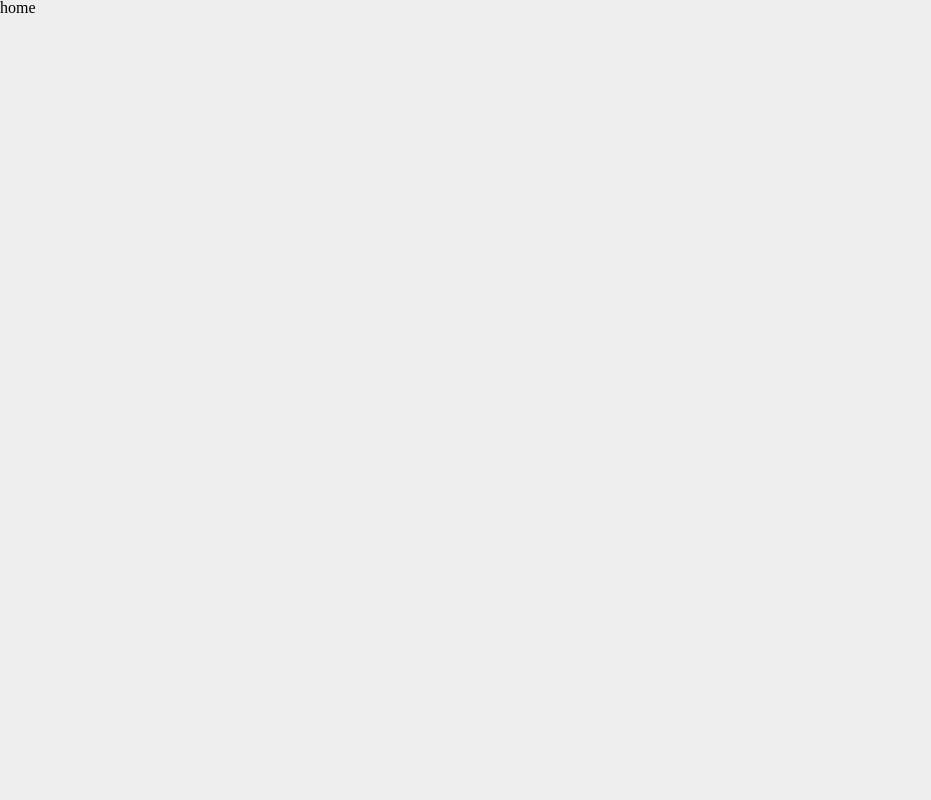
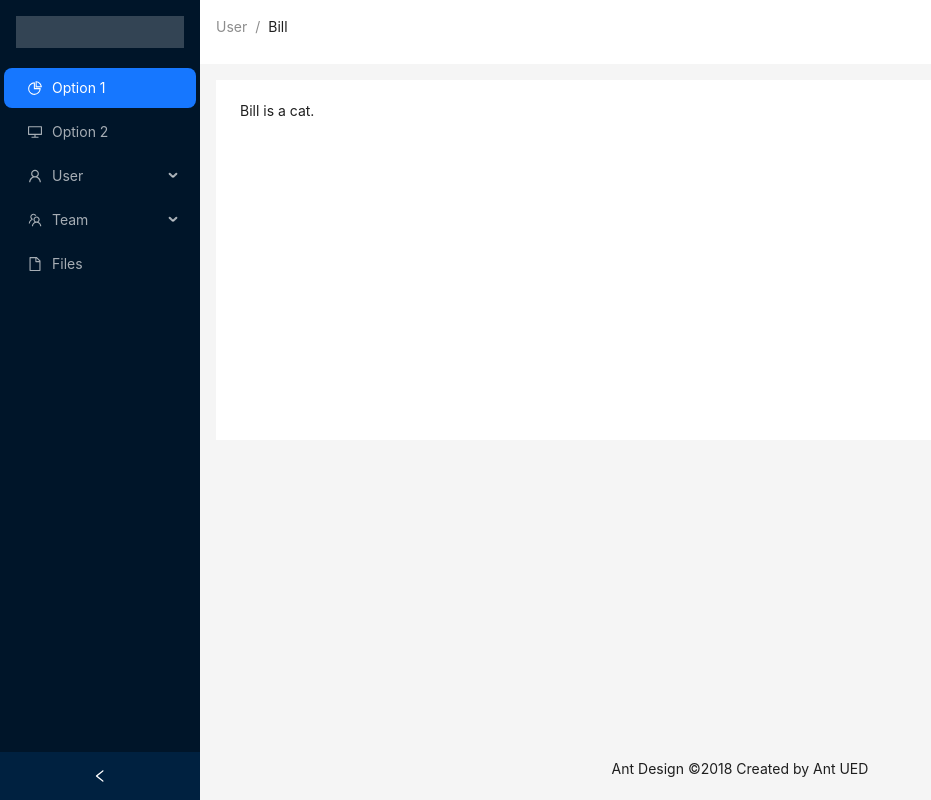
Before and after one commit to skyclouds2001/Frontend-Learning, a React (Vite) app in the folder React-Backstage-Manage-System/: page /home in a window 1280 px wide. Shown: the whole page, without its empty margins (0-931 px from the left). Built offline with nearby package versions, Linux system fonts and the light colour scheme.

Commit message:
feat: update Home page

```diff
--- a/React-Backstage-Manage-System/src/views/Home.tsx
+++ b/React-Backstage-Manage-System/src/views/Home.tsx
@@ -1,8 +1,85 @@
-import React from 'react'
+import React, { useState } from 'react'
+import { useNavigate } from 'react-router-dom'
+import { Breadcrumb, Layout, Menu, theme } from 'antd'
+import {
+  DesktopOutlined,
+  FileOutlined,
+  PieChartOutlined,
+  TeamOutlined,
+  UserOutlined,
+} from '@ant-design/icons'
+import type { MenuProps } from 'antd'
+
+const { Header, Content, Footer, Sider } = Layout
+
+type MenuItem = Required<MenuProps>['items'][number]
+
+type MenuInfo = {
+  key: string
+  keyPath: string[]
+  /** @deprecated This will not support in future. You should avoid to use this */
+  item: React.ReactInstance
+  domEvent: React.MouseEvent<HTMLElement> | React.KeyboardEvent<HTMLElement>
+}
+
+function getItem(
+  label: React.ReactNode,
+  key: React.Key,
+  icon?: React.ReactNode,
+  children?: MenuItem[],
+): MenuItem {
+  return {
+    key,
+    icon,
+    children,
+    label,
+  } as MenuItem
+}
+
+const items: MenuItem[] = [
+  getItem('Option 1', '1', <PieChartOutlined />),
+  getItem('Option 2', '2', <DesktopOutlined />),
+  getItem('User', 'sub1', <UserOutlined />, [
+    getItem('Tom', '3'),
+    getItem('Bill', '4'),
+    getItem('Alex', '5'),
+  ]),
+  getItem('Team', 'sub2', <TeamOutlined />, [getItem('Team 1', '6'), getItem('Team 2', '8')]),
+  getItem('Files', '9', <FileOutlined />),
+]
 
 const Home: React.FC = () => {
+  const navigate = useNavigate()
+  const [collapsed, setCollapsed] = useState(false)
+  const {
+    token: { colorBgContainer },
+  } = theme.useToken()
+
+  const menuClick = (e: MenuInfo) => {
+    navigate(e.key)
+  }
+
   return (
-    <div>home</div>
+    <Layout style={{ minHeight: '100vh' }}>
+      <Sider collapsible collapsed={collapsed} onCollapse={(value) => setCollapsed(value)}>
+        <div style={{ height: 32, margin: 16, background: 'rgba(255, 255, 255, 0.2)' }} />
+        <Menu theme="dark" defaultSelectedKeys={['1']} mode="inline" items={items} onClick={menuClick} />
+      </Sider>
+      <Layout className="site-layout">
+        <Header style={{ padding: 0, background: colorBgContainer }}>
+          <Breadcrumb style={{ margin: '16px' }}>
+            <Breadcrumb.Item>User</Breadcrumb.Item>
+            <Breadcrumb.Item>Bill</Breadcrumb.Item>
+          </Breadcrumb>
+        </Header>
+        <Content style={{ margin: '16px' }}>
+          <div style={{ padding: 24, minHeight: 360, background: colorBgContainer }}>
+            Bill is a cat.
+          </div>
+        </Content>
+        <Footer style={{ textAlign: 'center' }}>Ant Design ©2018 Created by Ant UED</Footer>
+      </Layout>
+    </Layout>
   )
 }
 
```
